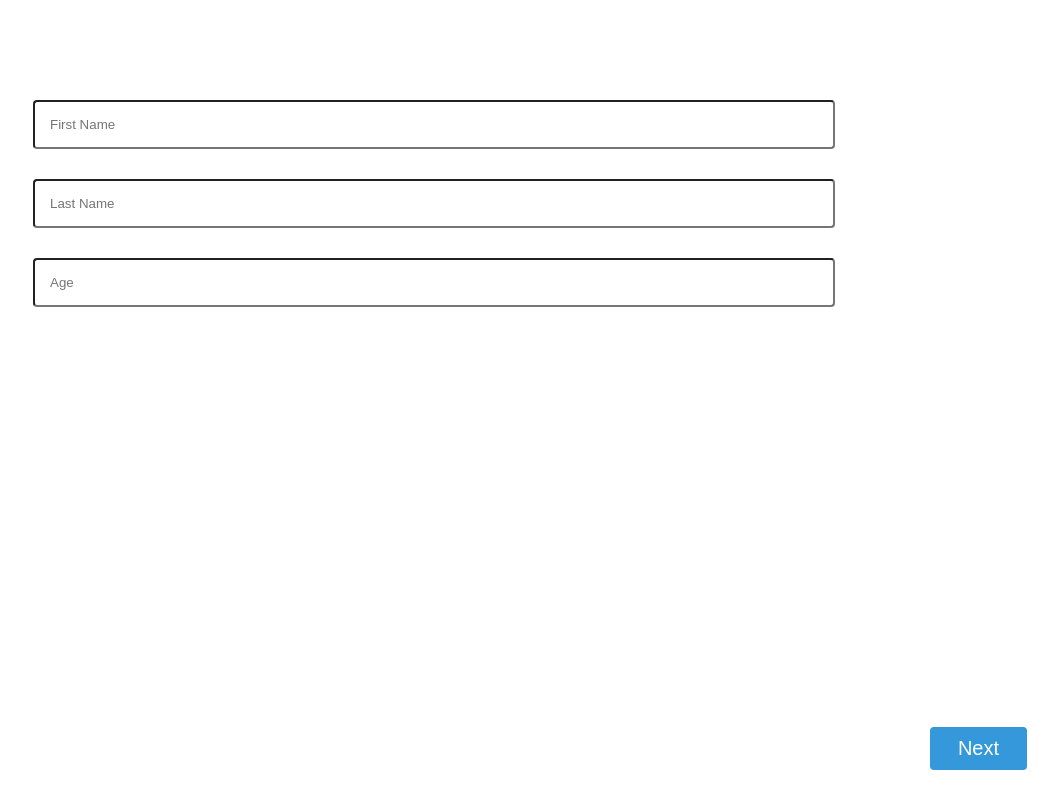
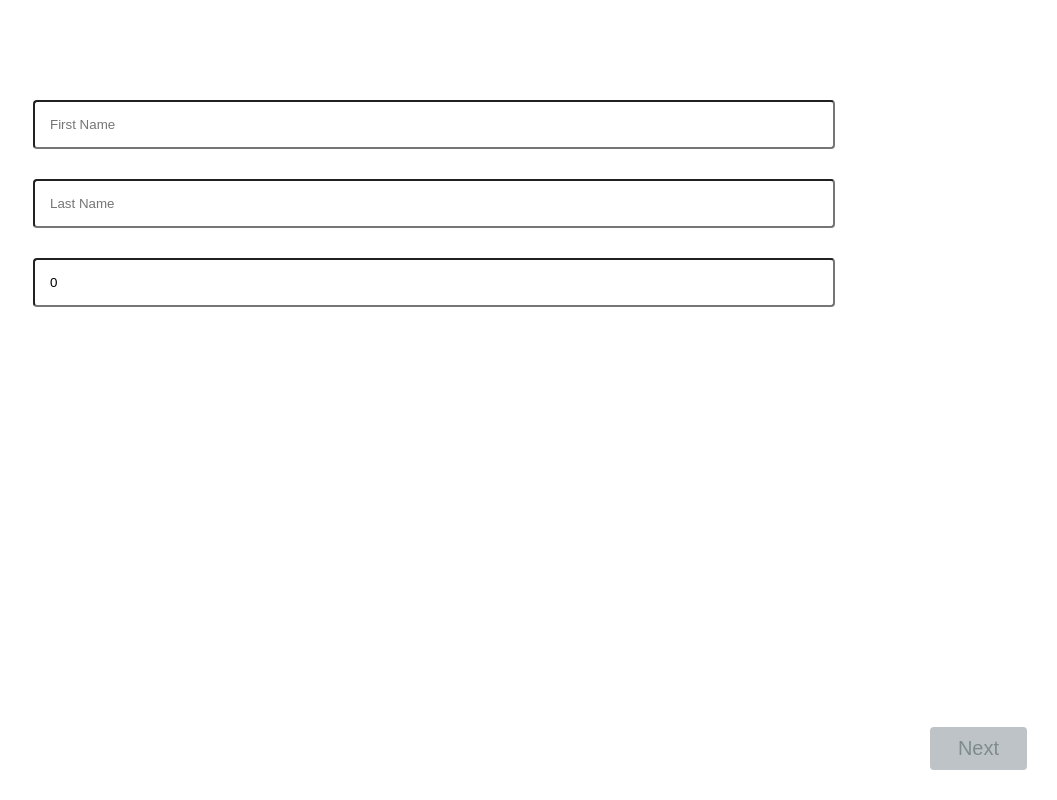
Before and after one commit to arsalantanvir97/srtigmbgtask, a React (Create React App) app: page / in a window 1280 px wide. Shown: the whole page, without its empty margins (223-1280 px from the left). Built offline with nearby package versions, Linux system fonts and the light colour scheme.

Commit message:
home page state and validation done

```diff
--- a/public/index.html
+++ b/public/index.html
@@ -24,7 +24,7 @@
       work correctly both with client-side routing and a non-root public URL.
       Learn how to configure a non-root public URL by running `npm run build`.
     -->
-    <title>React App</title>
+    <title>SRTI GmbH Task</title>
   </head>
   <body>
     <noscript>You need to enable JavaScript to run this app.</noscript>
--- a/src/Components/Button.jsx
+++ b/src/Components/Button.jsx
@@ -1,9 +1,17 @@
 import React from 'react'
 
-const Button = ({ text, pos }) => {
+const Button = ({ text, pos, isdisabled }) => {
+  function hell() {
+    console.log('helllo')
+  }
   return (
     <>
-      <button className={`button-sec ${pos}`} type='button'>
+      <button
+        className={`button-sec ${pos}`}
+        type='button'
+        onClick={hell}
+        disabled={isdisabled}
+      >
         {text}
       </button>
     </>
--- a/src/Components/InputField.jsx
+++ b/src/Components/InputField.jsx
@@ -1,12 +1,36 @@
-import React from 'react'
+import React, { useState } from 'react'
 
-const InputField = ({ type, placeholder, inputvalue, setInputvalue }) => {
+const InputField = ({
+  type,
+  placeholder,
+  inputvalue,
+  setInputvalue,
+  valid,
+}) => {
+  const [touched, setTouched] = useState(false)
+
+  const handleInputBlur = () => {
+    setTouched(true)
+  }
+
   return (
-    <div>
+    <>
       <div className='input-sec'>
-        <input type={type} placeholder={placeholder} />
+        <input
+          value={inputvalue}
+          onChange={(e) => {
+            setInputvalue(e.target.value)
+          }}
+          type={type}
+          placeholder={placeholder}
+          onBlur={handleInputBlur}
+          style={{ borderColor: touched && !valid.isValid ? 'red' : '' }}
+        />
+        {touched && !valid.isValid && (
+          <p style={{ color: 'red' }}>{valid.message}</p>
+        )}
       </div>
-    </div>
+    </>
   )
 }
 
--- a/src/Screens/Home.jsx
+++ b/src/Screens/Home.jsx
@@ -1,14 +1,48 @@
-import React from 'react'
+import React, { useState } from 'react'
 import InputField from '../Components/InputField'
 import Button from '../Components/Button'
+import { isValidInput } from '../utils/Validation'
 
 const Home = () => {
+  const [firstName, setfirstName] = useState('')
+  const [lastName, setlastName] = useState('')
+  const [age, setage] = useState(0)
+  const isValidFirstName = isValidInput(firstName, 'name')
+  const isValidLastName = isValidInput(lastName, 'name')
+  const isValidAge = isValidInput(age, 'age')
+
   return (
     <>
-      <InputField placeholder={'First Name'} type={'text'} />
-      <InputField placeholder={'Last Name'} type={'text'} />
-      <InputField placeholder={'Age'} type={'number'} />
-      <Button text={'Next'} pos={'right'} />
+      <InputField
+        inputvalue={firstName}
+        setInputvalue={setfirstName}
+        placeholder={'First Name'}
+        type={'text'}
+        valid={isValidFirstName}
+      />
+      <InputField
+        inputvalue={lastName}
+        setInputvalue={setlastName}
+        placeholder={'Last Name'}
+        type={'text'}
+        valid={isValidLastName}
+      />
+      <InputField
+        inputvalue={age}
+        setInputvalue={setage}
+        placeholder={'Age'}
+        type={'number'}
+        valid={isValidAge}
+      />
+      <Button
+        text={'Next'}
+        pos={'right'}
+        isdisabled={
+          !isValidFirstName.isValid ||
+          !isValidLastName.isValid ||
+          !isValidAge.isValid
+        }
+      />
     </>
   )
 }
--- a/src/index.css
+++ b/src/index.css
@@ -55,3 +55,8 @@ code {
 .button-sec:hover {
   background-color: #2980b9;
 }
+.button-sec[disabled] {
+  background-color: #bdc3c7;
+  cursor: not-allowed;
+  color: #7f8c8d;
+}
--- /dev/null
+++ b/src/utils/Validation.js
@@ -0,0 +1,17 @@
+export const isValidInput = (value, type) => {
+  switch (type) {
+    case 'age':
+      const ageRegex = /^(?:[1-9]|[1-9][0-9]|1[01][0-0])$/
+      return {
+        isValid: ageRegex.test(value),
+        message: 'Age should be between 1 and 110.',
+      }
+
+    case 'name':
+      const nameRegex = /^[a-zA-Z]+$/
+      return {
+        isValid: nameRegex.test(value),
+        message: 'Please enter a valid name.',
+      }
+  }
+}
```
Also changed, not shown: 1 other file (tests, documents, lock files or other folders).
